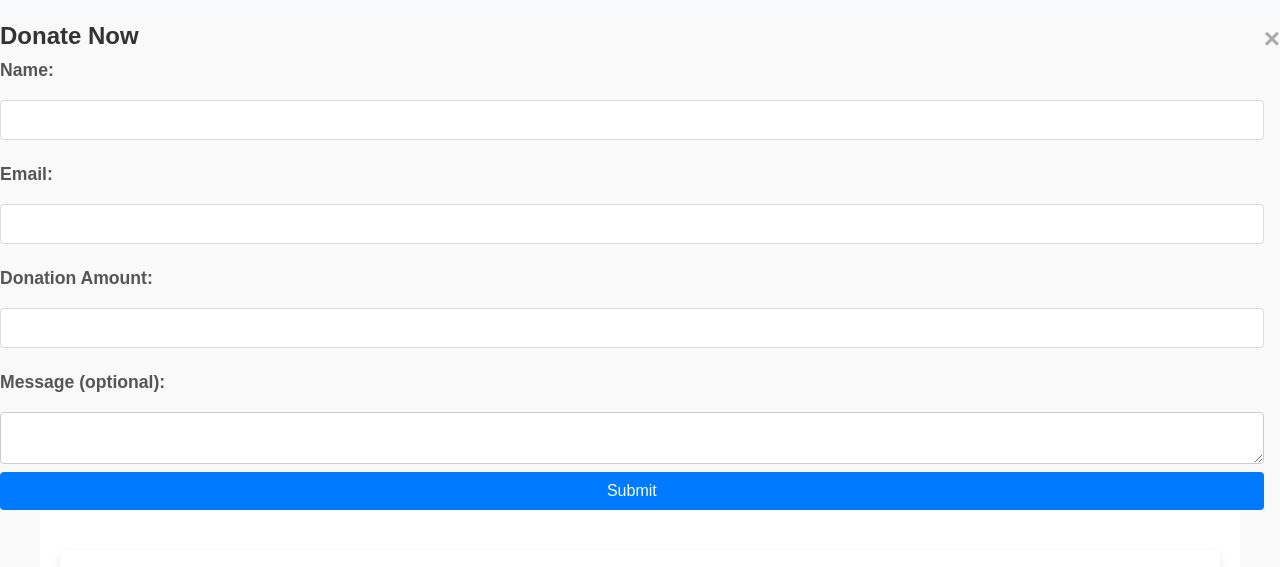
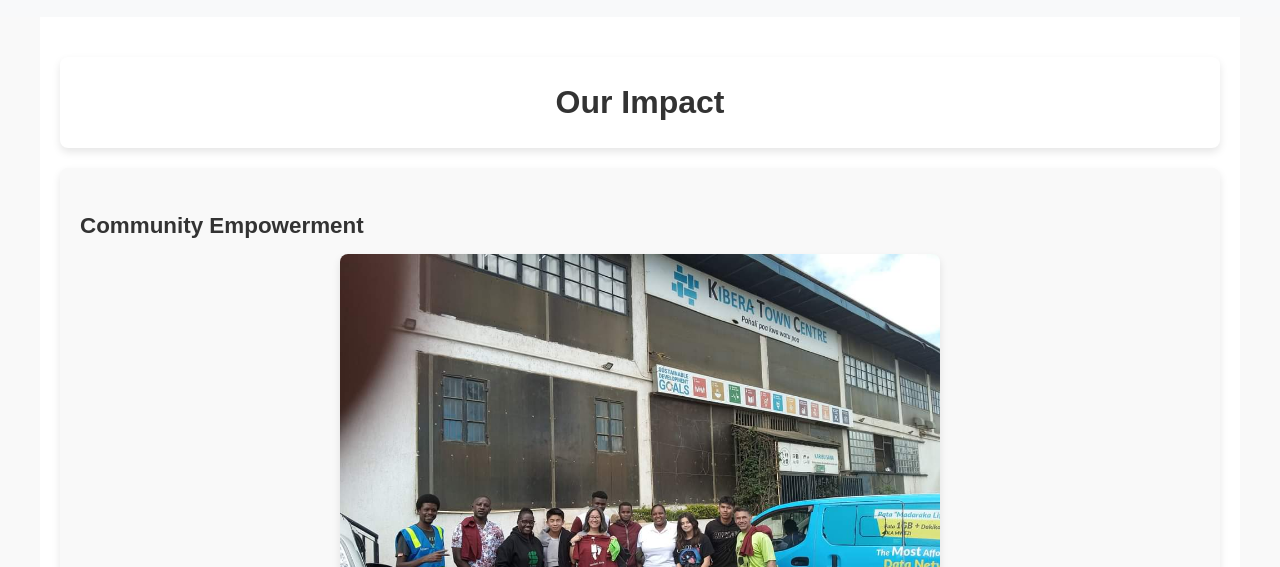
Before and after one commit to Moses-Onyango/tembea-website, a plain HTML site: page ourimpact.html in a window 1280 px wide. Shown: the part 180-747 px from the top of the page. Drawn offline with nearby package versions, Linux system fonts and the light colour scheme.

Commit message:
first commit

```diff
--- a/ourimpact.html
+++ b/ourimpact.html
@@ -55,34 +55,7 @@
                 </nav>
             </div>
         </section>
-        <!-- Donate Form Modal -->
-<div id="donateForm" class="modal">
-    <div class="modal-content">
-        <span class="close" onclick="closeForm()">&times;</span>
-        <h2>Donate Now</h2>
-        <form id="donateFormContent">
-            <label for="name">Name:</label>
-            <input type="text" id="name" name="name" required>
 
-            <label for="email">Email:</label>
-            <input type="email" id="email" name="email" required>
-
-            <label for="amount">Donation Amount:</label>
-            <input type="number" id="amount" name="amount" required>
-
-            <label for="message">Message (optional):</label>
-            <textarea id="message" name="message"></textarea>
-
-            <button type="submit">Submit</button>
-        </form>
-    </div>
-</div>
-
-
-
-            </nav>
-        </div>
-    </section>
 
     <div class="page-content">
         <div class="content-header">
```
Also changed, not shown: index.html (+1 -0 lines).
